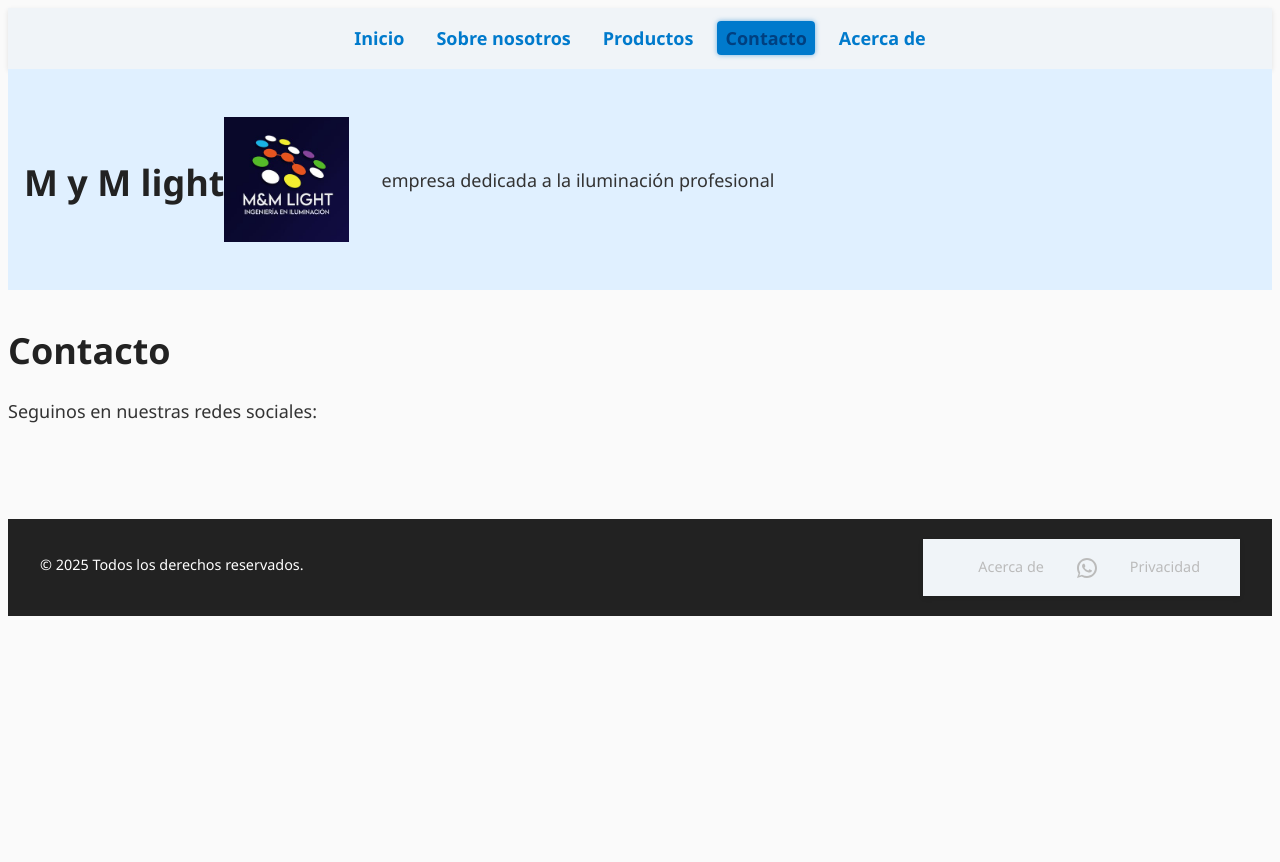
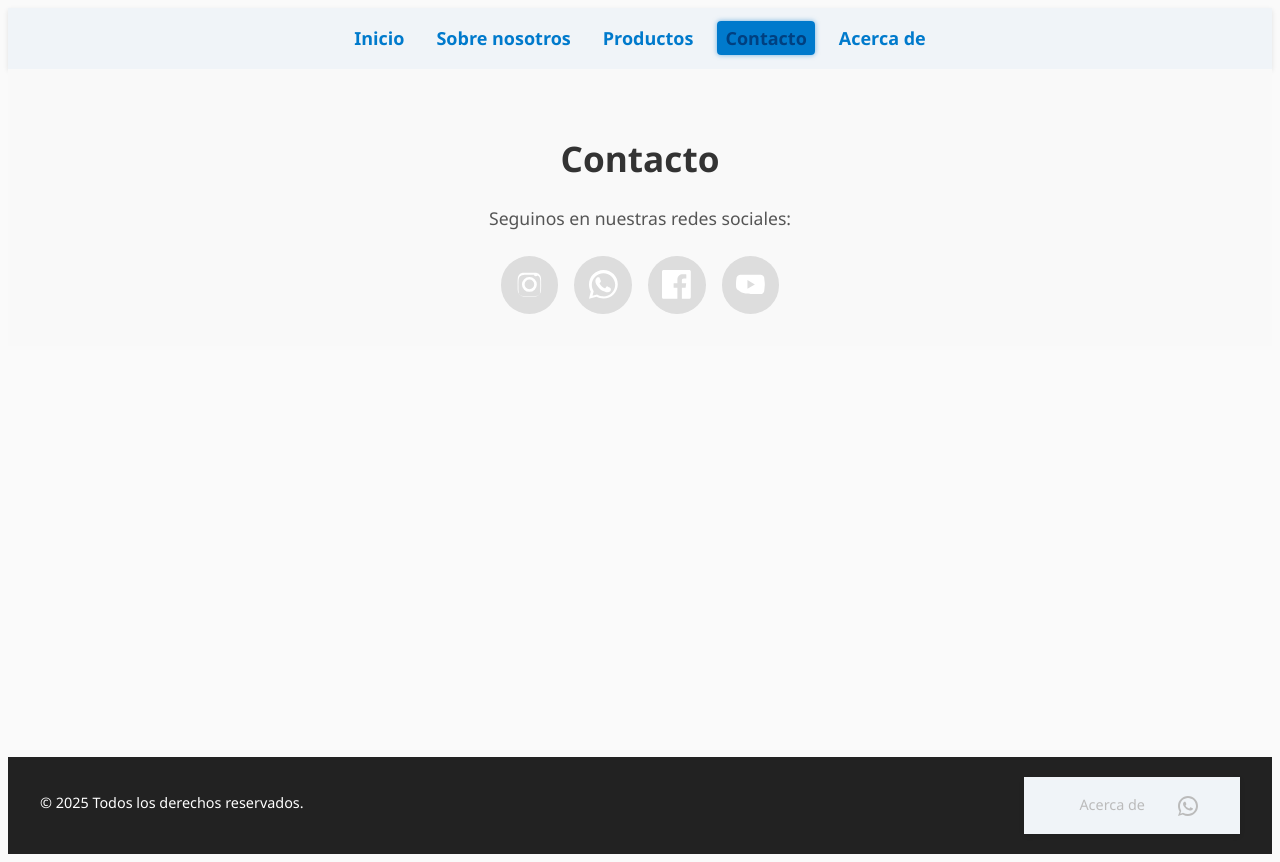
Before and after one commit to alekunkel/Pasantia-pagina-web, a Vue app: page /contacto in a window 1280 px wide. Before the commit the page ends 816 px from the top, so only its background shows below. Built offline with nearby package versions, Linux system fonts and the light colour scheme.

Commit message:
componentes mas organizados

```diff
--- a/src/App.vue
+++ b/src/App.vue
@@ -1,38 +1,19 @@
-<script setup>
+<script setup lang="ts">
+import { RouterView } from 'vue-router'
+import AppMenu from './components/menu.vue'
 import AppFooter from './components/footer.vue'
-import AppMenu from './components/menu.vue'
 </script>
 
 <template>
   <AppMenu />
-  <header>
-    <h1>M y M light</h1>
-    <img alt="M y M light logo" class="logo" src="./imagenes/Logo_MYM.jpg" width="125" height="125" />
-    <p>empresa dedicada a la iluminación profesional</p>
-  </header>
-<RouterView />
+  <main>
+    <RouterView />
+  </main>
   <AppFooter />
 </template>
 
 <style scoped>
-header {
-  line-height: 1.5;
-  max-height: 100vh;
-}
-
-.logo {
-  display: block;
-  margin: 0 auto 2rem;
-}
-
-@media (min-width: 1024px) {
-  header {
-    display: flex;
-    place-items: center;
-  }
-
-  .logo {
-    margin: 0 2rem 0 0;
-  }
+main {
+  min-height: 80vh; /* Ajusta para que footer no quede flotando */
 }
 </style>
--- a/src/components/footer.vue
+++ b/src/components/footer.vue
@@ -22,7 +22,6 @@ export default {
         <path d="M12 2C6.477 2 2 6.477 2 12c0 1.989.583 3.838 1.588 5.397L2 22l4.746-1.561A9.953 9.953 0 0 0 12 22c5.523 0 10-4.477 10-10S17.523 2 12 2zm0 18c-1.657 0-3.216-.406-4.563-1.117l-.324-.172-2.82.927.939-2.747-.177-.282A7.963 7.963 0 0 1 4 12c0-4.411 3.589-8 8-8s8 3.589 8 8-3.589 8-8 8zm4.406-5.845c-.242-.121-1.434-.707-1.655-.788-.222-.081-.384-.121-.546.122-.161.242-.626.788-.768.951-.141.161-.283.182-.525.061-.242-.122-1.022-.377-1.946-1.201-.719-.641-1.205-1.432-1.347-1.674-.141-.242-.015-.373.106-.494.109-.109.242-.283.363-.424.121-.141.161-.242.242-.404.081-.161.04-.303-.02-.424-.061-.121-.546-1.318-.748-1.803-.197-.473-.398-.409-.546-.416l-.464-.008c-.161 0-.424.06-.646.303-.222.242-.848.828-.848 2.018 0 1.19.868 2.341.989 2.504.121.161 1.708 2.613 4.14 3.563.579.199 1.029.318 1.38.406.579.147 1.106.126 1.523.077.465-.055 1.434-.586 1.637-1.152.202-.566.202-1.051.142-1.152-.06-.101-.22-.162-.462-.283z"/>
       </svg>
     </a>
-    <a href="#">Privacidad</a>
   </nav>
     </div>
   </footer>
--- /dev/null
+++ b/src/components/inicio.vue
@@ -0,0 +1,24 @@
+<script setup>
+import { useRouter } from 'vue-router'
+const router = useRouter()
+</script>
+
+<template>
+  <header class="site-header">
+    <div class="header-content">
+      <img class="logo" src="@/imagenes/Logo_MYM.jpg" alt="Logo de M y M Light" width="125" height="125" />
+      <div class="header-text">
+        <h1>M y M Light</h1>
+        <p class="tagline">Soluciones en iluminación profesional para proyectos residenciales, comerciales e industriales.</p>
+        <p class="description">Especialistas en tecnología LED, proyectores arquitectónicos, control inteligente y diseño lumínico. Nuestro equipo ofrece asesoramiento técnico, instalación y mantenimiento.</p>
+        <button @click="router.push('/contacto')" class="cta-button">Contáctanos</button>
+      </div>
+    </div>
+
+    <nav aria-label="Enlaces rápidos" class="quick-links">
+      <a href="#servicios">Servicios</a>
+      <a href="#proyectos">Proyectos</a>
+      <a href="#clientes">Clientes</a>
+    </nav>
+  </header>
+</template>
--- a/src/components/menu.vue
+++ b/src/components/menu.vue
@@ -12,7 +12,7 @@ const isOpen = ref(true)
     <div class="flex justify-between items-center">
       <ul :class="[isOpen ? 'block' : 'hidden', 'md:flex', 'space-x-4']">
         <li><RouterLink to="/">Inicio</RouterLink></li>
-        <li><RouterLink to="/sobre-nosotros">Sobre nosotros</RouterLink></li>
+        <li><RouterLink to="/SobreNosotros">Sobre nosotros</RouterLink></li>
         <li><RouterLink to="/productos">Productos</RouterLink></li>
         <li><RouterLink to="/contacto">Contacto</RouterLink></li>
         <li><RouterLink to="/about">Acerca de</RouterLink></li>
--- a/src/views/ContactoView.vue
+++ b/src/views/ContactoView.vue
@@ -1,75 +1,75 @@
+vv
 <script>
 export default {
-  name: 'ContactoView'
+  name: "ContactoView",
 };
 </script>
 
 <template>
+  <section class="contacto">
     <h1>Contacto</h1>
     <p>Seguinos en nuestras redes sociales:</p>
 
     <div class="redes-sociales">
-      <!-- Instagram -->
       <a
         href="https://www.instagram.com/mym_light"
         target="_blank"
         rel="noopener noreferrer"
         aria-label="Instagram"
+        class="social-link instagram"
       >
         <svg viewBox="0 0 24 24" class="icono">
           <path
             d="M12 2.2c3.2 0 3.6 0 4.8.1 1.2.1 1.8.3 2.2.5.5.2.9.5 1.3.9.4.4.7.8.9 1.3.2.4.4 1 .5 2.2.1 1.2.1 1.6.1 4.8s0 3.6-.1 4.8c-.1 1.2-.3 1.8-.5 2.2-.2.5-.5.9-.9 1.3-.4.4-.8.7-1.3.9-.4.2-1 .4-2.2.5-1.2.1-1.6.1-4.8.1s-3.6 0-4.8-.1c-1.2-.1-1.8-.3-2.2-.5-.5-.2-.9-.5-1.3-.9-.4-.4-.7-.8-.9-1.3-.2-.4-.4-1-.5-2.2C2.2 15.6 2.2 15.2 2.2 12s0-3.6.1-4.8c.1-1.2.3-1.8.5-2.2.2-.5.5-.9.9-1.3.4-.4.8-.7 1.3-.9.4-.2 1-.4 2.2-.5C8.4 2.2 8.8 2.2 12 2.2zm0 1.8c-3.1 0-3.4 0-4.6.1-1.1.1-1.6.2-2 .4-.5.2-.8.4-1.2.8-.3.3-.6.7-.8 1.2-.2.4-.3.9-.4 2-.1 1.2-.1 1.5-.1 4.6s0 3.4.1 4.6c.1 1.1.2 1.6.4 2 .2.5.4.8.8 1.2.3.3.7.6 1.2.8.4.2.9.3 2 .4 1.2.1 1.5.1 4.6.1s3.4 0 4.6-.1c1.1-.1 1.6-.2 2-.4.5-.2.8-.4 1.2-.8.3-.3.6-.7.8-1.2.2-.4.3-.9.4-2 .1-1.2.1-1.5.1-4.6s0-3.4-.1-4.6c-.1-1.1-.2-1.6-.4-2-.2-.5-.4-.8-.8-1.2-.3-.3-.7-.6-1.2-.8-.4-.2-.9-.3-2-.4-1.2-.1-1.5-.1-4.6-.1zM12 5.8a6.2 6.2 0 1 1 0 12.4 6.2 6.2 0 0 1 0-12.4zm0 10.2a4 4 0 1 0 0-8 4 4 0 0 0 0 8zm5.3-10.7a1.4 1.4 0 1 1 0-2.8 1.4 1.4 0 0 1 0 2.8z"
-            fill="#E1306C"
           />
         </svg>
       </a>
 
-      <!-- WhatsApp -->
       <a
         href="https://wa.me/5493564419955"
         target="_blank"
         rel="noopener noreferrer"
         aria-label="WhatsApp"
+        class="social-link whatsapp"
       >
         <svg viewBox="0 0 32 32" class="icono">
           <path
             d="M16 0C7.2 0 0 7.2 0 16c0 2.8.7 5.5 2 7.9L0 32l8.4-2.2c2.3 1.2 4.9 1.9 7.6 1.9 8.8 0 16-7.2 16-16S24.8 0 16 0zm0 29.2c-2.3 0-4.6-.6-6.6-1.7l-.5-.3-5 1.3 1.3-4.9-.3-.5c-1.2-2-1.8-4.2-1.8-6.6 0-7.2 5.8-13 13-13s13 5.8 13 13-5.8 13-13 13zm7.4-9.6c-.4-.2-2.4-1.2-2.8-1.4-.4-.2-.7-.2-1 .2s-1.1 1.4-1.3 1.7c-.2.3-.5.3-.9.1-2.4-1.2-4-2.2-5.5-5-.2-.4 0-.6.2-.8.2-.2.4-.5.6-.7.2-.3.3-.5.5-.8.2-.3.1-.6 0-.8-.1-.2-1-2.4-1.4-3.3-.4-.9-.7-.8-1-.8h-.9c-.3 0-.8.1-1.2.6s-1.6 1.6-1.6 3.8c0 2.2 1.6 4.4 1.8 4.7.2.3 3.1 4.9 7.6 6.6 1.1.5 1.9.7 2.5.9 1 .3 1.8.3 2.4.2.7-.1 2.4-1 2.7-2 .3-1.1.3-2.1.2-2.2-.1-.1-.3-.1-.7-.3z"
-            fill="#25D366"
           />
         </svg>
       </a>
 
-      <!-- Facebook -->
       <a
         href="https://www.facebook.com/M&M_Light"
         target="_blank"
         rel="noopener noreferrer"
         aria-label="Facebook"
+        class="social-link facebook"
       >
         <svg viewBox="0 0 24 24" class="icono">
           <path
             d="M22.675 0H1.325C.593 0 0 .593 0 1.326v21.348C0 23.407.593 24 1.325 24h11.495V14.709h-3.13v-3.622h3.13V8.408c0-3.1 1.893-4.788 4.659-4.788 1.325 0 2.466.099 2.797.143v3.24l-1.919.001c-1.504 0-1.796.715-1.796 1.764v2.31h3.587l-.467 3.622h-3.12V24h6.116C23.407 24 24 23.407 24 22.674V1.326C24 .593 23.407 0 22.675 0z"
-            fill="#1877F2"
           />
         </svg>
       </a>
 
-      <!-- YouTube -->
       <a
         href="https://www.youtube.com/@mym_light/"
         target="_blank"
         rel="noopener noreferrer"
         aria-label="YouTube"
+        class="social-link youtube"
       >
         <svg viewBox="0 0 24 24" class="icono">
           <path
             d="M23.498 6.186a2.999 2.999 0 0 0-2.1-2.1C19.5 4 12 4 12 4s-7.5 0-9.398.086A2.999 2.999 0 0 0 .502 6.186 29.978 29.978 0 0 0 0 12c0 1.086.086 2.086.248 3.086a2.999 2.999 0 0 0 2.1 2.1C4.5 20 12 20 12 20s7.5 0 9.398-.086a2.999 2.999 0 0 0 2.1-2.1C23.914 14.086 24 13.086 24 12c0-1.086-.086-2.086-.248-3.086zM9.545 15.636V8.364l6.182 3.636-6.182 3.636z"
-            fill="#FF0000"
           />
         </svg>
       </a>
     </div>
+  </section>
 </template>
+
 <style scoped>
 .contacto {
   text-align: center;
@@ -93,6 +93,7 @@ export default {
   display: flex;
   justify-content: center;
   gap: 1rem;
+  flex-wrap: wrap;
 }
 
 .social-link {
@@ -106,28 +107,30 @@ export default {
   transition: background 0.3s, transform 0.3s;
 }
 
+.social-link .icono {
+  width: 1.8rem;
+  height: 1.8rem;
+  fill: white;
+  transition: fill 0.3s;
+}
+
 .social-link:hover {
-  background: #fff;
   transform: translateY(-5px);
 }
 
-.social-link .icono {
-  width: 1.8rem;
-  height: 1.8rem;
+.instagram:hover {
+  background-color: #e1306c;
 }
 
-/* Colores específicos por red social */
-.social-link.instagram:hover {
-  background-color: #E1306C;
+.whatsapp:hover {
+  background-color: #25d366;
 }
 
-.social-link.whatsapp:hover {
-  background-color: #25D366;
+.facebook:hover {
+  background-color: #1877f2;
 }
 
-.social-link.facebook:hover {
-  background-color: #1877F2;
+.youtube:hover {
+  background-color: #ff0000;
 }
-
-/* (Agrega otras redes si tenés) */
 </style>
--- a/src/views/Sobre_NosotrosView.vue
+++ b/src/views/Sobre_NosotrosView.vue
@@ -1,10 +1,4 @@
 <script>
-import { RouterLink } from 'vue-router'
-
-defineOptions({
-  name: 'SobreNosotros'
-})
-
 export default {
       name: 'SobreNosotros',
         data() {
```
Also changed, not shown: src/router/index.js (+6 -6 lines).
